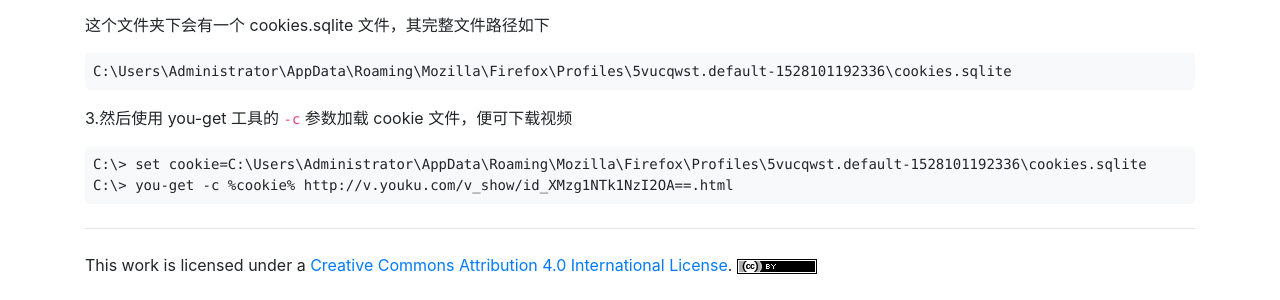
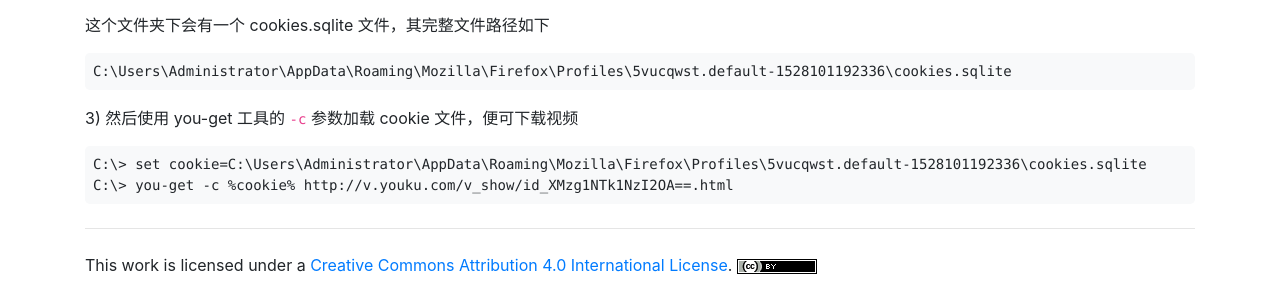
Before and after one commit to ehsud/blog, a Jekyll site: the page built from tool/youget-tool-tutorial.md, in a window 1280 px wide. Shown: the part 1381-1681 px from the top of the page. Built offline with Jekyll 4.4.1, drawn with Linux system fonts in a browser that asks for light colours.

Commit message:
updated some files

````diff
--- a/tool/youget-tool-tutorial.md
+++ b/tool/youget-tool-tutorial.md
@@ -75,7 +75,7 @@ C:\> you-get -s 127.0.0.1:233 https://www.youtube.com/watch?v=0xf74982a
 C:\Users\Administrator\AppData\Roaming\Mozilla\Firefox\Profiles\5vucqwst.default-1528101192336\cookies.sqlite
 ```
 
-3.然后使用 you-get 工具的 `-c` 参数加载 cookie 文件，便可下载视频
+3) 然后使用 you-get 工具的 `-c` 参数加载 cookie 文件，便可下载视频
 
 ```
 C:\> set cookie=C:\Users\Administrator\AppData\Roaming\Mozilla\Firefox\Profiles\5vucqwst.default-1528101192336\cookies.sqlite
````
